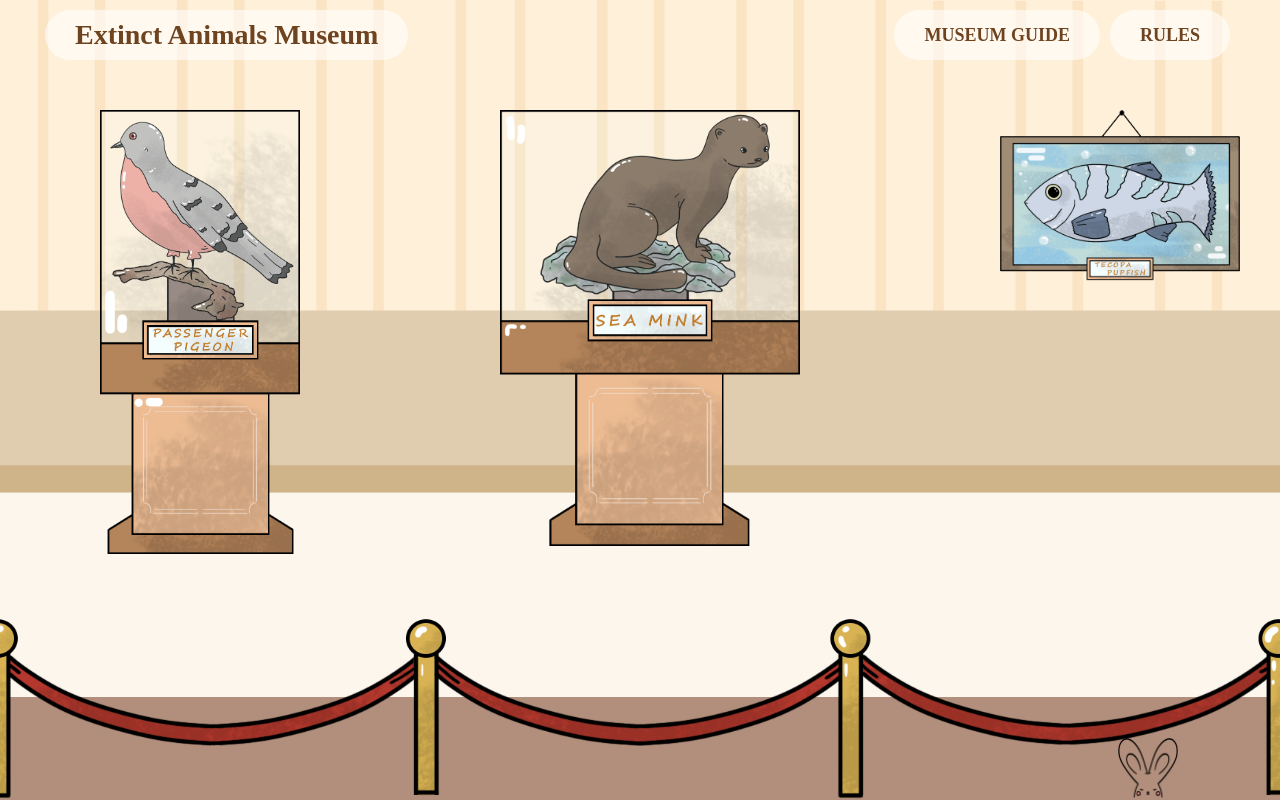
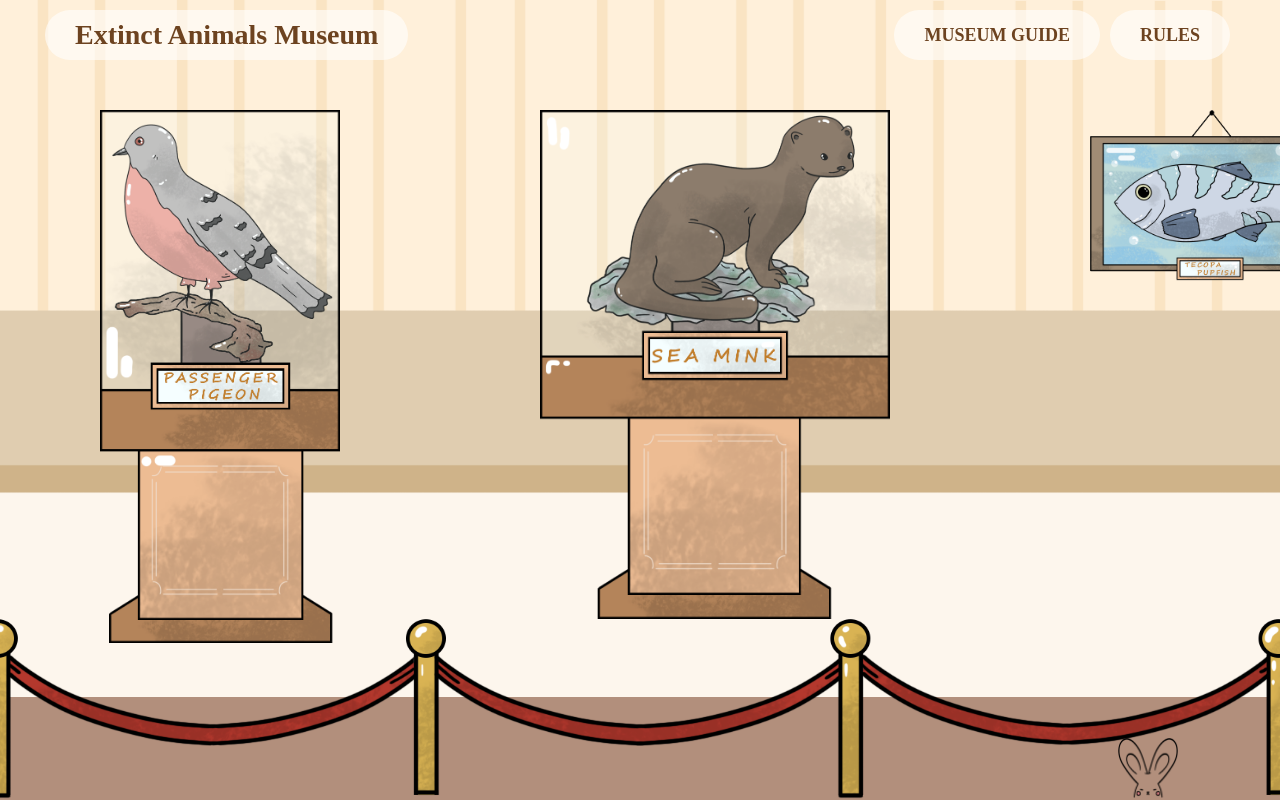
Before and after one commit to ilaydasila/extinct-animals-museum, a React (Create React App) app: page / in a window 1280 px wide. Built offline with nearby package versions, Linux system fonts and the light colour scheme; the HTML template or start-up script is replaced by a standard one; a web font is replaced by a local one.

Commit message:
sizing images

```diff
--- a/src/components/image.css
+++ b/src/components/image.css
@@ -96,11 +96,11 @@ img:hover {
 
 @media (min-width: 1000px) and (min-height: 700px) {
   .passengerPigeon img {
-    max-width: 200px;
+    max-width: 240px;
   }
 
   .seaMink img {
-    max-width: 300px;
+    max-width: 350px;
   }
 
   .tecopaPupfish img {
@@ -108,11 +108,11 @@ img:hover {
   }
 
   .dodo img {
-    max-width: 230px;
+    max-width: 220px;
   }
 
   .tasmanianTiger img {
-    max-width: 330px;
+    max-width: 390px;
   }
 
   img {
```
